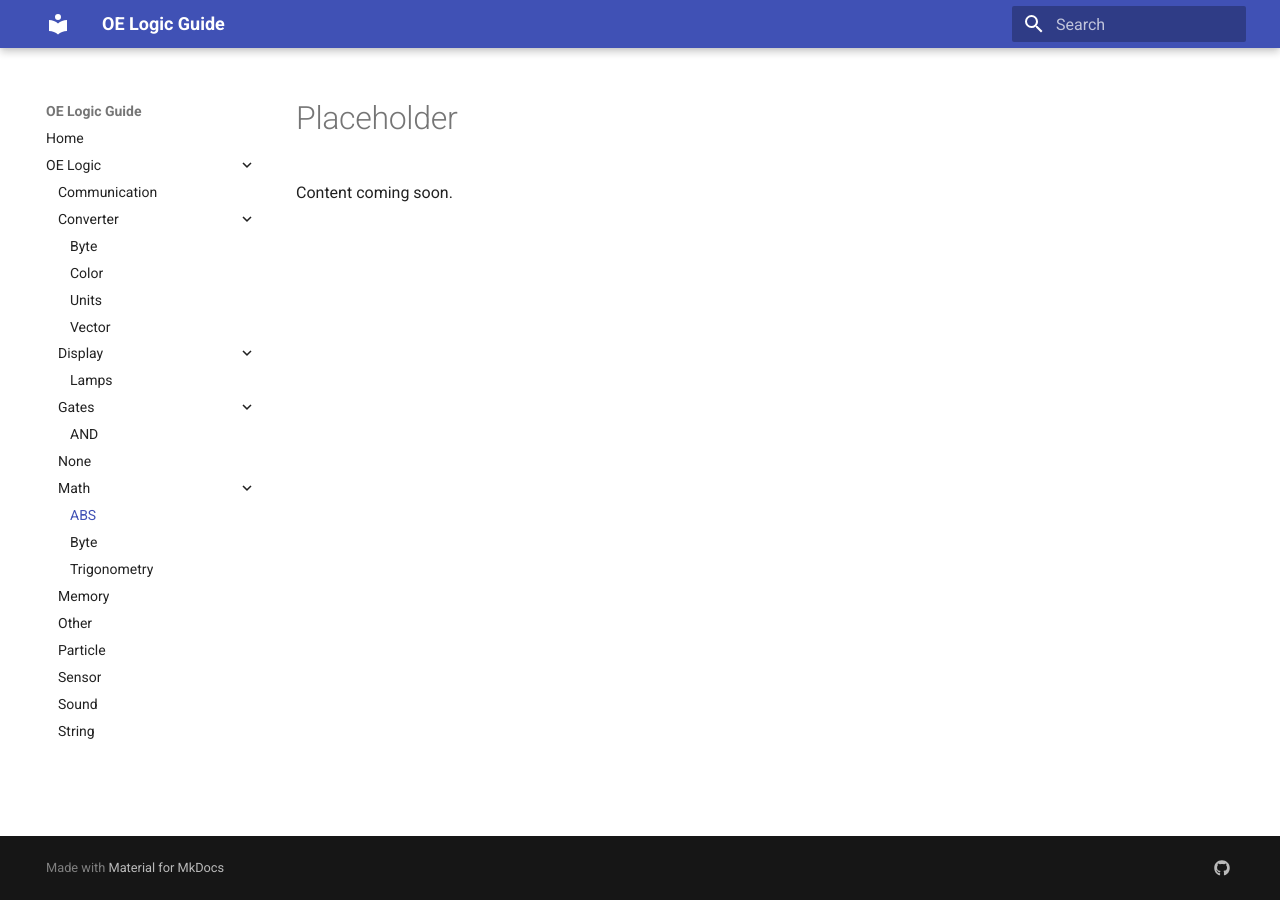
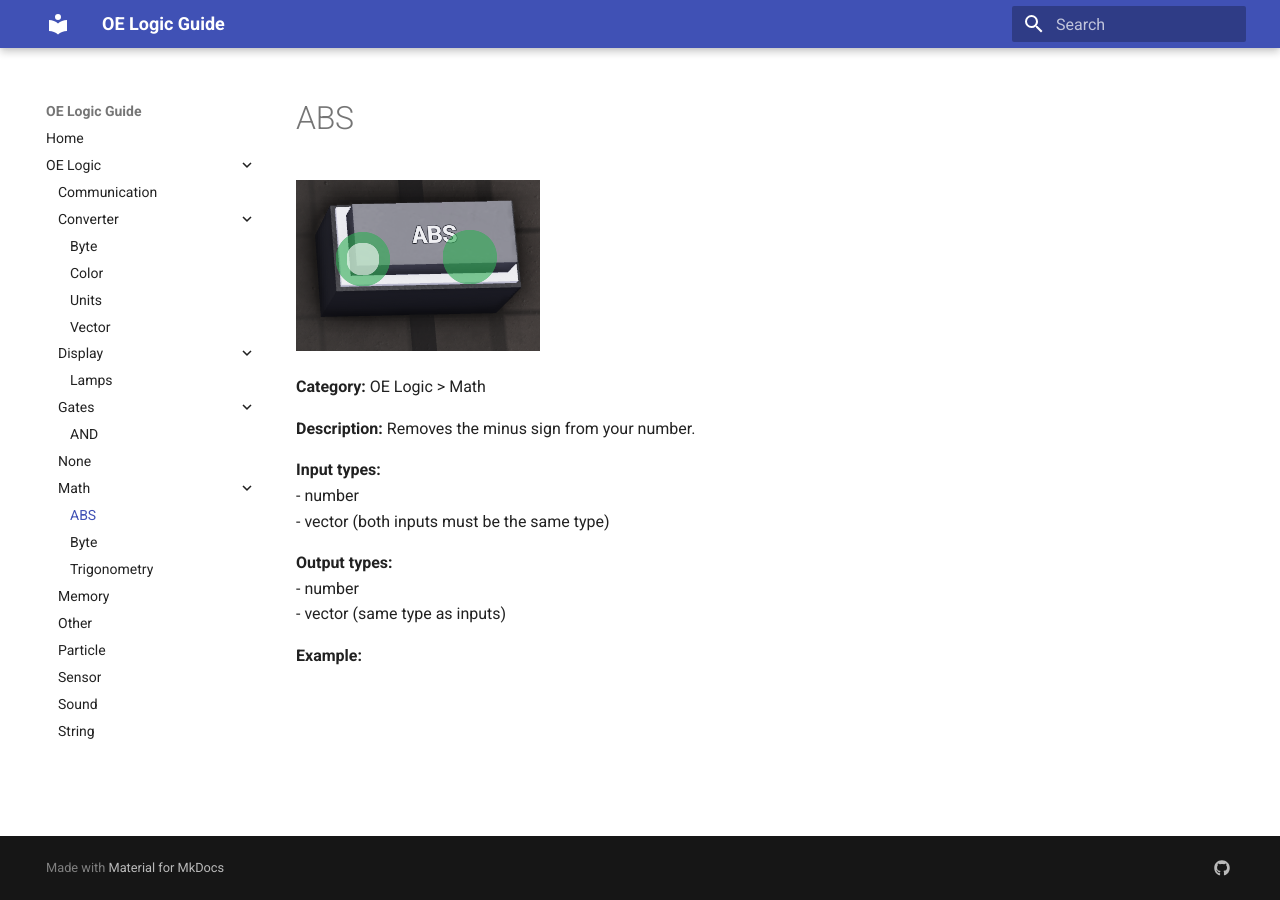
Before and after one commit to burgermaniwilleat/oe-logic-guide, an MkDocs documentation site: the page built from docs/OE LOGIC/MATH/ABS.md, in a window 1280 px wide. Built offline with MkDocs 1.6.1 and Material for MkDocs 9.7.7, drawn with Linux system fonts in a browser that asks for light colours.

Commit message:
Update ABS.md with function details and example
Added content and details for the ABS function.

```diff
--- a/docs/OE LOGIC/MATH/ABS.md
+++ b/docs/OE LOGIC/MATH/ABS.md
@@ -1,3 +1,18 @@
-# Placeholder
+# ABS
 
-Content coming soon.
+![ABS Block](../../images/ABS.png)
+
+
+**Category:** OE Logic > Math
+
+**Description:** Removes the minus sign from your number.
+
+**Input types:**
+- number
+- vector (both inputs must be the same type)
+
+**Output types:**
+- number
+- vector (same type as inputs)
+
+**Example:**
```
